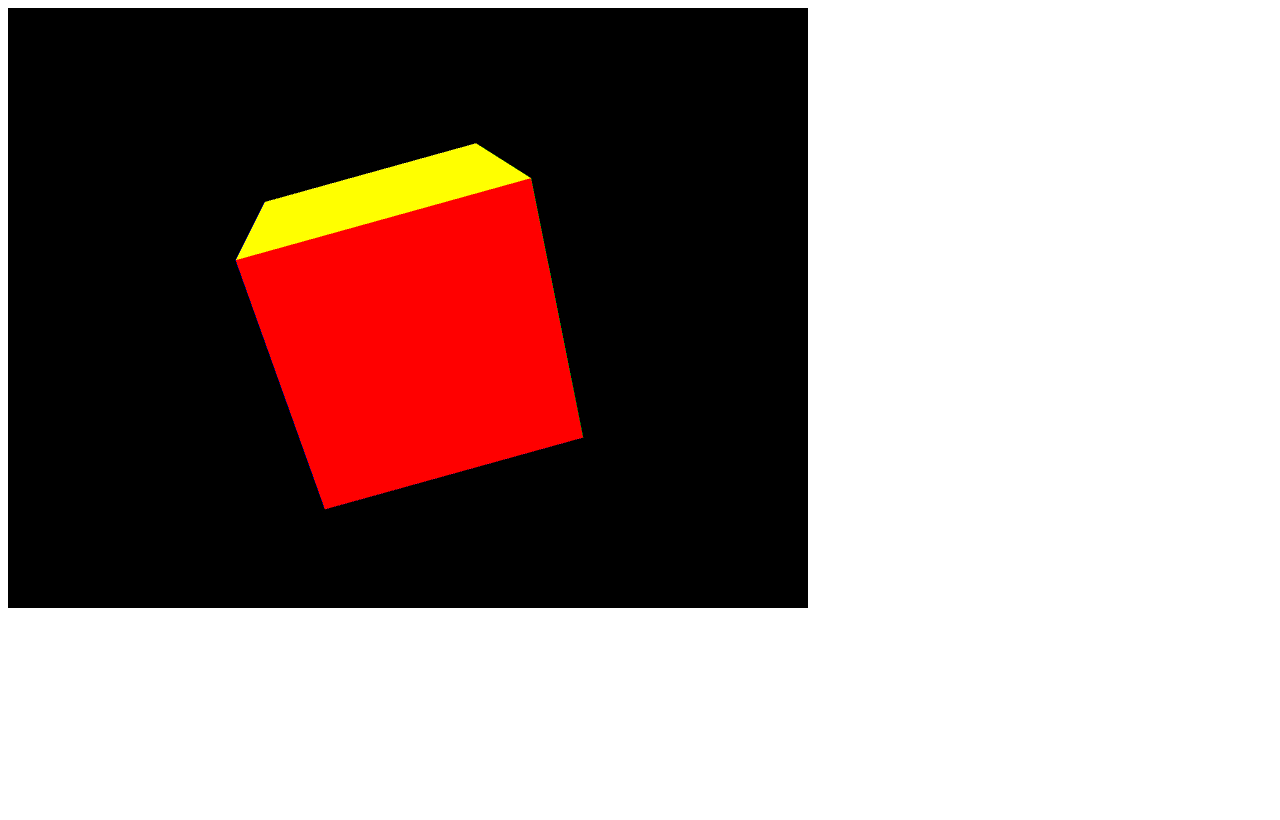
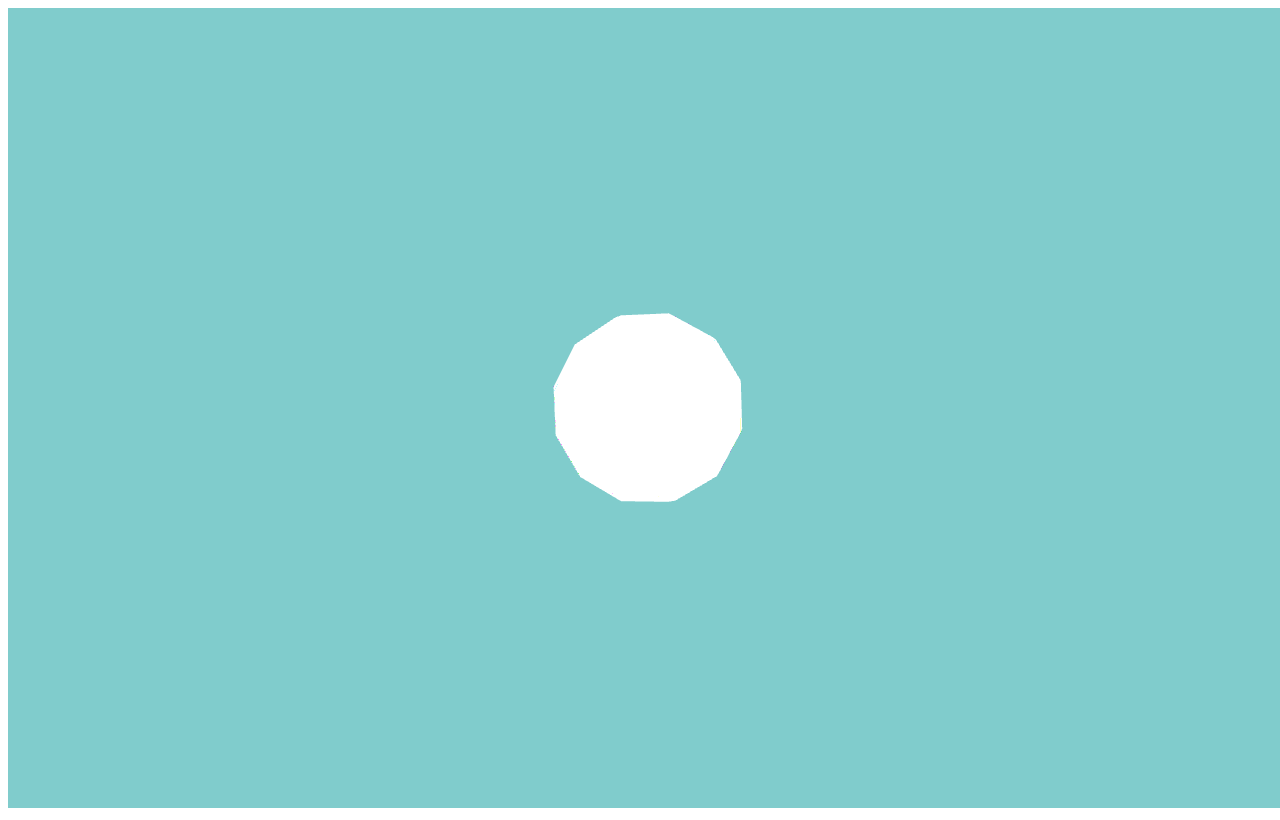
Before and after one commit to HouseMech/COSC414ProjectTwo, a plain HTML site: page index.html in a window 1280 px wide. Drawn offline with Linux system fonts and the light colour scheme.

Commit message:
Testing stuff

```diff
--- a/index.html
+++ b/index.html
@@ -5,12 +5,13 @@
     <title>COSC414 Project #2</title>
   </head>
 
-  <body>
+  <body onload="InitDemo();">
     <canvas id="glcanvas" width="800" height="600"></canvas>
-  </body>
+
   <!-- Scripts are below canvas. This ensures that the canvas is always created before canvas functions are called.  -->
 
   <!-- keep gl-matrix.js is first in the list so that we can use its 3D functions in other files. -->
-  <script src="gl-matrix.js"></script>
-  <script src="testcube.js"></script>
+    <script src="gl-matrix.js"></script>
+    <script src="index.js"></script>
+  </body>
 </html>
--- /dev/null
+++ b/index.js
@@ -0,0 +1,283 @@
+const { vec2, vec3, mat3, mat4 } = glMatrix;
+
+var vertexShaderText = [
+'precision mediump float;',
+
+'attribute vec3 position;',
+'attribute vec3 color;',
+'uniform mat4 world;',
+'uniform mat4 view;',
+'uniform mat4 proj;',
+'varying vec3 fragColor;',
+
+'void main()',
+'{',
+'   mat4 mvp = proj*view*world;',
+'	fragColor = color;',
+'	gl_Position = mvp*vec4(position,1.0);',
+'	gl_PointSize = 10.0;',
+'}'
+].join('\n');
+
+var fragmentShaderText =
+[
+'precision mediump float;',
+
+'varying vec3 fragColor;',
+
+'void main()',
+'{',
+
+'	gl_FragColor = vec4(fragColor,1.0);',
+'}',
+].join('\n')
+
+
+var InitDemo = function() {
+
+
+	//////////////////////////////////
+	//       initialize WebGL       //
+	//////////////////////////////////
+	console.log('this is working');
+
+	var canvas = document.getElementById('glcanvas');
+	var gl = canvas.getContext('webgl');
+
+	if (!gl){
+		console.log('webgl not supported, falling back on experimental-webgl');
+		gl = canvas.getContext('experimental-webgl');
+	}
+	if (!gl){
+		alert('your browser does not support webgl');
+	}
+
+	canvas.width = window.innerWidth;
+	canvas.height = window.innerHeight;
+	gl.viewport(0,0,canvas.width,canvas.height);
+
+	gl.clearColor(0.5,0.8,0.8,1.0);
+	gl.clear(gl.COLOR_BUFFER_BIT|gl.DEPTH_BUFFER_BIT);
+
+	//////////////////////////////////
+	// create/compile/link shaders  //
+	//////////////////////////////////
+	var vertexShader = gl.createShader(gl.VERTEX_SHADER);
+	var fragmentShader = gl.createShader(gl.FRAGMENT_SHADER);
+
+	gl.shaderSource(vertexShader,vertexShaderText);
+	gl.shaderSource(fragmentShader,fragmentShaderText);
+
+	gl.compileShader(vertexShader);
+	if(!gl.getShaderParameter(vertexShader,gl.COMPILE_STATUS)){
+		console.error('Error compiling vertex shader!', gl.getShaderInfoLog(vertexShader))
+		return;
+	}
+	gl.compileShader(fragmentShader);
+		if(!gl.getShaderParameter(fragmentShader,gl.COMPILE_STATUS)){
+		console.error('Error compiling vertex shader!', gl.getShaderInfoLog(fragmentShader))
+		return;
+	}
+
+	var program = gl.createProgram();
+	gl.attachShader(program,vertexShader);
+	gl.attachShader(program,fragmentShader);
+
+	gl.linkProgram(program);
+	if(!gl.getProgramParameter(program,gl.LINK_STATUS)){
+		console.error('Error linking program!', gl.getProgramInfo(program));
+		return;
+	}
+
+  var vertices = [], indices = [], colours = [];
+  var radius = 0.5;
+  var SPHERE_DIVISIONS = 12;
+  var latitudeBands = SPHERE_DIVISIONS;
+  var longitudeBands = SPHERE_DIVISIONS;
+
+  for (var latNumber = 0; latNumber <= latitudeBands; latNumber++) {
+    var theta = latNumber * Math.PI / latitudeBands;
+    var sinTheta = Math.sin(theta);
+    var cosTheta = Math.cos(theta);
+
+
+    for (var longNumber = 0; longNumber <= longitudeBands; longNumber++) {
+      var phi = longNumber * 2 * Math.PI / longitudeBands;
+      var sinPhi = Math.sin(phi);
+      var cosPhi = Math.cos(phi);
+
+      var x = cosPhi * sinTheta;
+      var y = cosTheta;
+      var z = sinPhi * sinTheta;
+
+      vertices.push(radius*x);
+      vertices.push(radius*y);
+      vertices.push(radius*z);
+
+      colours.push((x+1)/2*255);
+      colours.push((y+1)/2*255);
+      colours.push((z+1)/2*255);
+      colours.push(255);
+    }
+  }
+
+  for(let i = 0; i<latitudeBands; ++i) {
+    for(let j = 0; j<longitudeBands; ++j) {
+        let first = (i * (longitudeBands + 1)) + j;
+        let second = first + longitudeBands + 1;
+
+        indices.push(first);
+        indices.push(second);
+        indices.push(first+1);
+
+        indices.push(second);
+        indices.push(second+1);
+        indices.push(first+1);
+    }
+}
+
+
+
+         // Create and store data into vertex buffer
+         var vertex_buffer = gl.createBuffer ();
+         gl.bindBuffer(gl.ARRAY_BUFFER, vertex_buffer);
+         gl.bufferData(gl.ARRAY_BUFFER, new Float32Array(vertices), gl.STATIC_DRAW);
+
+         // Create and store data into color buffer
+         var color_buffer = gl.createBuffer ();
+         gl.bindBuffer(gl.ARRAY_BUFFER, color_buffer);
+         gl.bufferData(gl.ARRAY_BUFFER, new Float32Array(colours), gl.STATIC_DRAW);
+
+         // Create and store data into index buffer
+         var index_buffer = gl.createBuffer ();
+         gl.bindBuffer(gl.ELEMENT_ARRAY_BUFFER, index_buffer);
+         gl.bufferData(gl.ELEMENT_ARRAY_BUFFER, new Uint16Array(indices), gl.STATIC_DRAW);
+
+	//////////////////////////////////
+	//    create triangle buffer    //
+	//////////////////////////////////
+
+	//all arrays in JS is Float64 by default
+
+
+	var positionAttribLocation = gl.getAttribLocation(program,'position');
+	var colorAttribLocation = gl.getAttribLocation(program,'color');
+	gl.bindBuffer(gl.ARRAY_BUFFER, vertex_buffer);
+	gl.vertexAttribPointer(
+		positionAttribLocation, //attribute location
+		3, //number of elements per attribute
+		gl.FLOAT,
+		gl.FALSE,
+		0,
+		0
+		);
+	gl.enableVertexAttribArray(positionAttribLocation);
+
+	gl.bindBuffer(gl.ARRAY_BUFFER, color_buffer);
+	gl.vertexAttribPointer(
+		colorAttribLocation, //attribute location
+		3, //number of elements per attribute
+		gl.FLOAT,
+		gl.FALSE,
+		0,
+		0
+		);
+	gl.enableVertexAttribArray(colorAttribLocation);
+
+	gl.useProgram(program);
+
+	gl.enable(gl.DEPTH_TEST);
+
+	//////////////////////////////////
+	//            matrics           //
+	//////////////////////////////////
+
+	var world = new Float32Array(16);
+	mat4.identity(world);
+	//var rot = new Float32Array(16);
+	//var trans = new Float32Array(16);
+	//mat4.identity(rot);
+	//mat4.identity(trans);
+	//var x = -2;
+	//var angle = glMatrix.glMatrix.toRadian(45);
+	//mat4.fromRotation(rot,angle,[0,0,1]);
+	//mat4.fromTranslation(trans,[x,0,0]);
+	//mat4.multiply(world,trans,rot);
+
+	var view = new Float32Array(16);
+	mat4.lookAt(view, [0,0,5], [0,0,0],[0,1,0])
+
+	var proj = new Float32Array(16);
+	mat4.perspective(proj,glMatrix.glMatrix.toRadian(45),canvas.width/canvas.height,0.1,100);
+
+	//////////////////////////////////
+	//    send to vertex shader     //
+	//////////////////////////////////
+
+	//get the address of each matrix in the vertex shader
+	var matWorldUniformLocation = gl.getUniformLocation(program, 'world');
+	var matViewUniformLocation = gl.getUniformLocation(program, 'view');
+	var matProjUniformLocation = gl.getUniformLocation(program, 'proj');
+
+	//send each matrix to the correct location in vertex shader
+	gl.uniformMatrix4fv(matWorldUniformLocation, gl.FALSE, world);
+	gl.uniformMatrix4fv(matViewUniformLocation, gl.FALSE, view);
+	gl.uniformMatrix4fv(matProjUniformLocation, gl.FALSE, proj);
+
+	var angle = 0;
+	var rotz = new Float32Array(16);
+	var rotx = new Float32Array(16);
+
+	mat4.identity(rotx);
+	mat4.identity(rotx);
+	//////////////////////////////////
+	//            Draw              //
+	//////////////////////////////////
+	var loop = function(time = 0){
+		angle = performance.now() / 1000;
+		mat4.fromRotation(rotx,angle,[1,0,0]);
+		mat4.fromRotation(rotz,angle,[0,0,1]);
+		mat4.multiply(world,rotz,rotx);
+		gl.uniformMatrix4fv(matWorldUniformLocation, gl.FALSE, world);
+		gl.clearColor(0.5,0.8,0.8,1.0);
+		gl.clear(gl.COLOR_BUFFER_BIT| gl.DEPTH_BUFFER_BIT);
+
+		gl.bindBuffer(gl.ELEMENT_ARRAY_BUFFER, index_buffer);
+	    gl.drawElements(gl.TRIANGLES, indices.length, gl.UNSIGNED_SHORT, 0);
+
+	    requestAnimationFrame(loop);
+	}
+	requestAnimationFrame(loop);
+	//file:///D:/courses/COSC414%20(Graphics)/Lab/index.html
+
+	canvas.onmousedown = function(ev) {
+
+		angle = performance.now() / 1000;
+		mat4.fromRotation(rotx,angle,[1,0,0]);
+		mat4.fromRotation(rotz,angle,[0,0,1]);
+		mat4.multiply(world,rotz,rotx);
+		gl.uniformMatrix4fv(matWorldUniformLocation, gl.FALSE, world);
+		gl.clearColor(0.5,0.8,0.8,1.0);
+		gl.clear(gl.COLOR_BUFFER_BIT| gl.DEPTH_BUFFER_BIT);
+
+		gl.bindBuffer(gl.ELEMENT_ARRAY_BUFFER, index_buffer);
+	    gl.drawElements(gl.TRIANGLES, indices.length, gl.UNSIGNED_SHORT, 0);
+
+		var pixelValues = new Uint8Array(4);
+		gl.readPixels(ev.clientX, ev.clientY, 1, 1, gl.RGBA, gl.UNSIGNED_BYTE, pixelValues);
+		console.log(pixelValues);
+		console.log(ev.clientX);
+		console.log(ev.clientY)
+
+		if(pixelValues[0] == 255 && pixelValues[1] == 255)
+			alert("Yellow");
+		else if(pixelValues[0] == 255 && pixelValues[2] == 255)
+			alert("Purple");
+		else if(pixelValues[0] == 255)
+			alert("Red");
+		else if(pixelValues[1] == 255)
+			alert("Green");
+	}
+
+
+};
```
Also changed, not shown: render.js (+21 -3 lines), sphere.js (added, +36 -0 lines).
